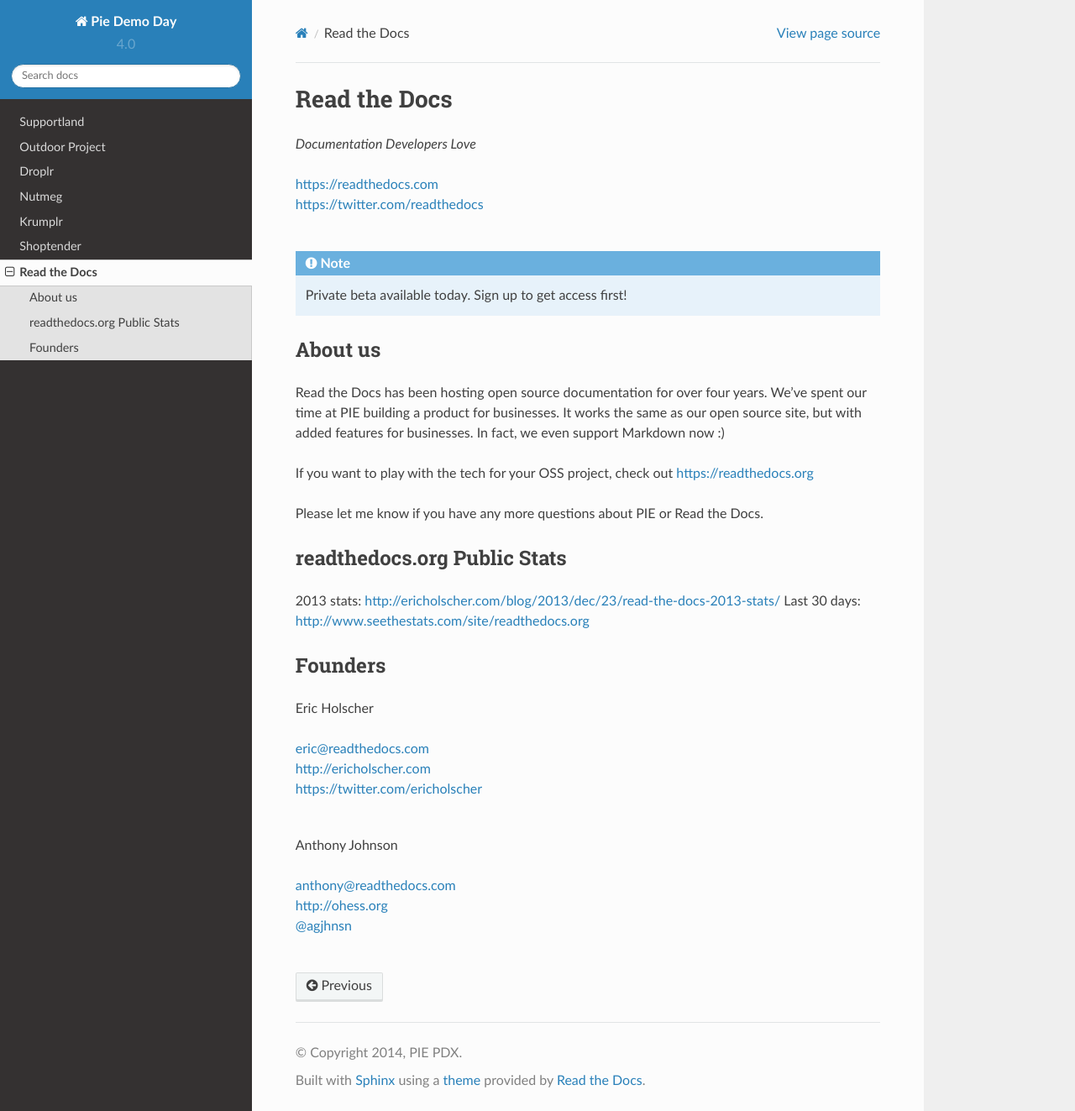
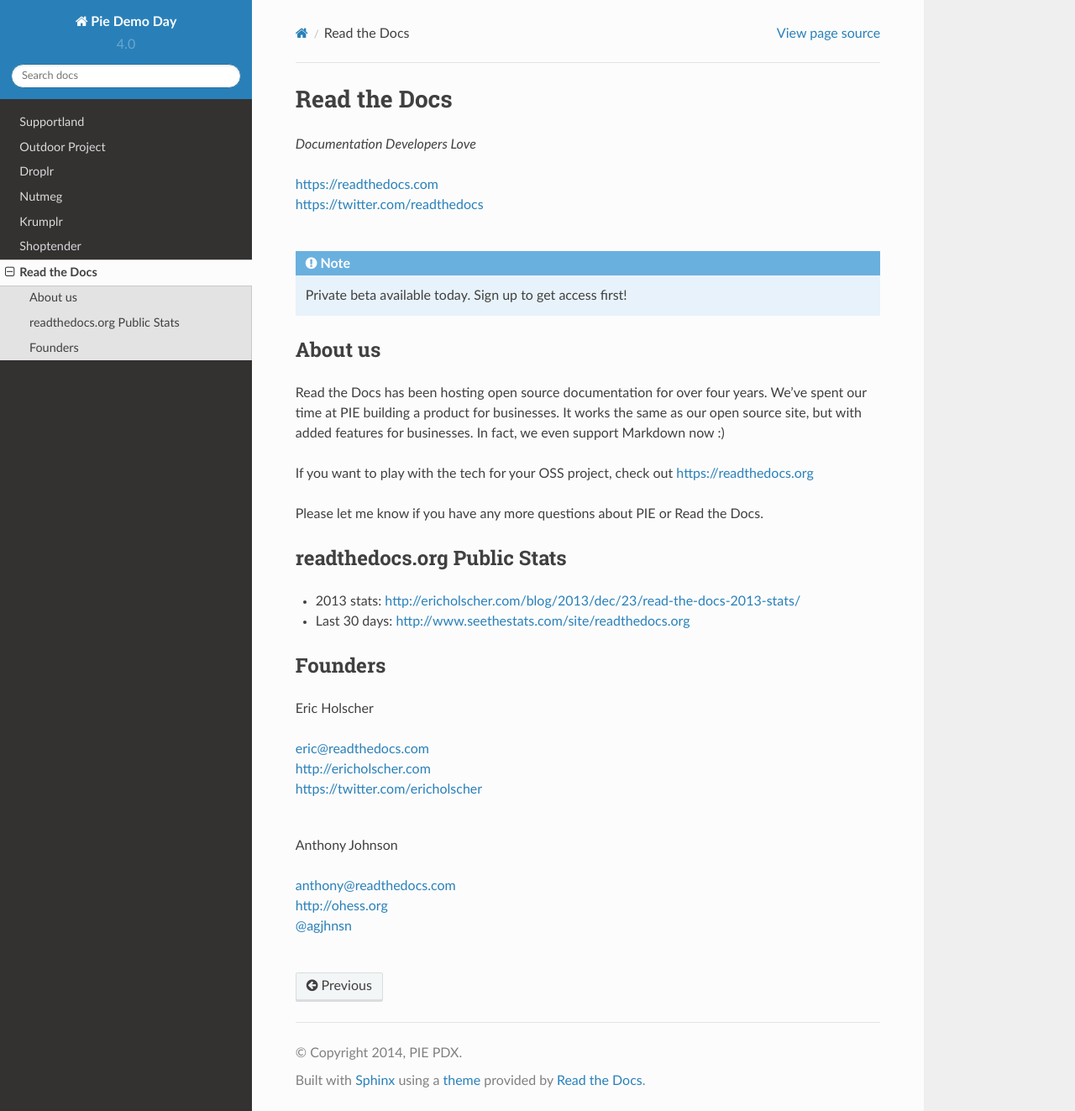
Before and after one commit to piepdx/pie-docs, a Sphinx documentation site: the page built from docs/read-the-docs.rst, in a window 1280 px wide and 1323 px high. Shown: the whole window at 84% size. Built offline with Sphinx 7.4.7 and the Read the Docs theme 2.0.0, drawn with Linux system fonts in a browser that asks for light colours.

```diff
--- a/docs/read-the-docs.rst
+++ b/docs/read-the-docs.rst
@@ -29,8 +29,8 @@ Please let me know if you have any more questions about PIE or Read the Docs.
 readthedocs.org Public Stats
 ~~~~~~~~~~~~~~~~~~~~~~~~~~~~
 
-2013 stats: http://ericholscher.com/blog/2013/dec/23/read-the-docs-2013-stats/
-Last 30 days: http://www.seethestats.com/site/readthedocs.org
+* 2013 stats: http://ericholscher.com/blog/2013/dec/23/read-the-docs-2013-stats/
+* Last 30 days: http://www.seethestats.com/site/readthedocs.org
 
 Founders
 ~~~~~~~~
```
